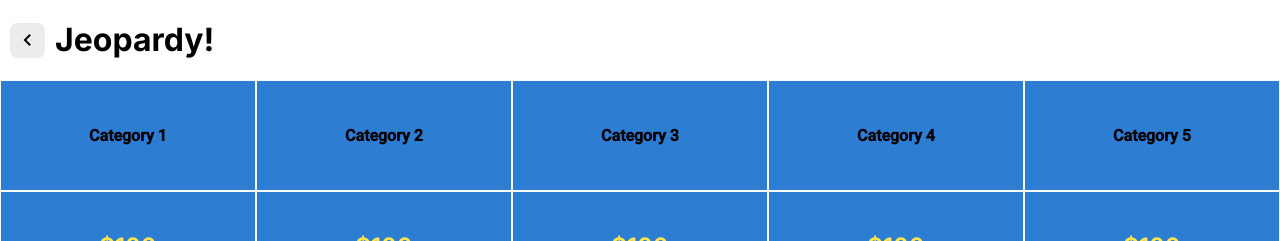
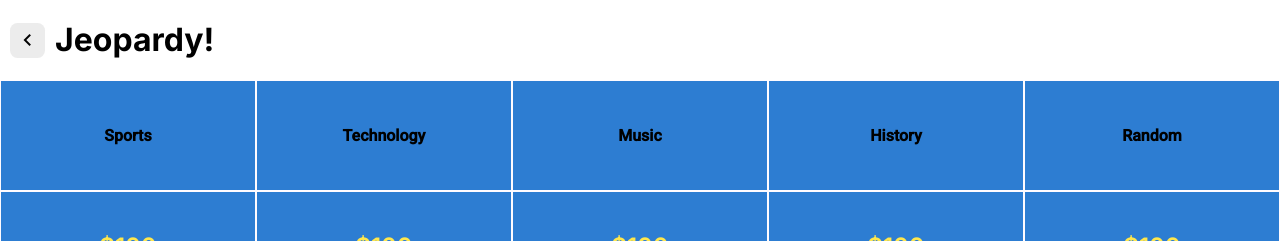
Before and after one commit to EricPezzulo/Learn-Angular, an Angular app: page /jeopardy in a window 1280 px wide. Both pictures are taken after a click on the button "New Game". Shown: the top 241 px of the page. Built offline with nearby package versions, Linux system fonts and the light colour scheme.

Commit message:
refactoring gameboard

```diff
--- a/src/app/gamedata.service.ts
+++ b/src/app/gamedata.service.ts
@@ -3,17 +3,229 @@
 @Injectable({
   providedIn: 'root',
 })
-export class GamedataService {
-  constructor() {}
+export class GameDataService {
+  protected gameData: GameBoardData[] = [
+    // categoryies -> ROW 0
+    { column: 'A', row: 0, categoryName: 'Sports' },
+    { column: 'B', row: 0, categoryName: 'Technology' },
+    { column: 'C', row: 0, categoryName: 'Music' },
+    { column: 'D', row: 0, categoryName: 'History' },
+    { column: 'E', row: 0, categoryName: 'Random' },
+    // $100 -> ROW 1
+    {
+      column: 'A',
+      row: 1,
+      pointValue: 100,
+      question: '',
+      answer: {},
+      answerOptions: [{ A: '' }, { B: '' }, { C: '' }, { D: '' }],
+    },
+    {
+      column: 'B',
+      row: 1,
+      pointValue: 100,
+      question: '',
+      answer: {},
+      answerOptions: [{ A: '' }, { B: '' }, { C: '' }, { D: '' }],
+    },
+    {
+      column: 'C',
+      row: 1,
+      pointValue: 100,
+      question: '',
+      answer: {},
+      answerOptions: [{ A: '' }, { B: '' }, { C: '' }, { D: '' }],
+    },
+    {
+      column: 'D',
+      row: 1,
+      pointValue: 100,
+      question: '',
+      answer: {},
+      answerOptions: [{ A: '' }, { B: '' }, { C: '' }, { D: '' }],
+    },
+    {
+      column: 'E',
+      row: 1,
+      pointValue: 100,
+      question: '',
+      answer: {},
+      answerOptions: [{ A: '' }, { B: '' }, { C: '' }, { D: '' }],
+    },
+    // $200 -> ROW 2
+    {
+      column: 'A',
+      row: 2,
+      pointValue: 200,
+      question: '7-4?',
+      answer: { A: '3' },
+      answerOptions: [{ A: '3' }, { B: '1' }, { C: '6' }, { D: '0' }],
+    },
+    {
+      column: 'B',
+      row: 2,
+      pointValue: 200,
+      question: '',
+      answer: {},
+      answerOptions: [{ A: '' }, { B: '' }, { C: '' }, { D: '' }],
+    },
+    {
+      column: 'C',
+      row: 2,
+      pointValue: 200,
+      question: '',
+      answer: {},
+      answerOptions: [{ A: '' }, { B: '' }, { C: '' }, { D: '' }],
+    },
+    {
+      column: 'D',
+      row: 2,
+      pointValue: 200,
+      question: '',
+      answer: {},
+      answerOptions: [{ A: '' }, { B: '' }, { C: '' }, { D: '' }],
+    },
+    {
+      column: 'E',
+      row: 2,
+      pointValue: 200,
+      question: '',
+      answer: {},
+      answerOptions: [{ A: '' }, { B: '' }, { C: '' }, { D: '' }],
+    },
+    // $300 -> ROW 3
+    {
+      column: 'A',
+      row: 3,
+      pointValue: 300,
+      question: '',
+      answer: {},
+      answerOptions: [{ A: '' }, { B: '' }, { C: '' }, { D: '' }],
+    },
+    {
+      column: 'B',
+      row: 3,
+      pointValue: 300,
+      question: '',
+      answer: {},
+      answerOptions: [{ A: '' }, { B: '' }, { C: '' }, { D: '' }],
+    },
+    {
+      column: 'C',
+      row: 3,
+      pointValue: 300,
+      question: '',
+      answer: {},
+      answerOptions: [{ A: '' }, { B: '' }, { C: '' }, { D: '' }],
+    },
+    {
+      column: 'D',
+      row: 3,
+      pointValue: 300,
+      question: '',
+      answer: {},
+      answerOptions: [{ A: '' }, { B: '' }, { C: '' }, { D: '' }],
+    },
+    {
+      column: 'E',
+      row: 3,
+      pointValue: 300,
+      question: '',
+      answer: {},
+      answerOptions: [{ A: '' }, { B: '' }, { C: '' }, { D: '' }],
+    },
+    // $400 -> ROW 4
+    {
+      column: 'A',
+      row: 4,
+      pointValue: 400,
+      question: '',
+      answer: {},
+      answerOptions: [{ A: '' }, { B: '' }, { C: '' }, { D: '' }],
+    },
+    {
+      column: 'B',
+      row: 4,
+      pointValue: 400,
+      question: '',
+      answer: {},
+      answerOptions: [{ A: '' }, { B: '' }, { C: '' }, { D: '' }],
+    },
+    {
+      column: 'C',
+      row: 4,
+      pointValue: 400,
+      question: '',
+      answer: {},
+      answerOptions: [{ A: '' }, { B: '' }, { C: '' }, { D: '' }],
+    },
+    {
+      column: 'D',
+      row: 4,
+      pointValue: 400,
+      question: '',
+      answer: {},
+      answerOptions: [{ A: '' }, { B: '' }, { C: '' }, { D: '' }],
+    },
+    {
+      column: 'E',
+      row: 4,
+      pointValue: 400,
+      question: '',
+      answer: {},
+      answerOptions: [{ A: '' }, { B: '' }, { C: '' }, { D: '' }],
+    },
+    // $400 -> ROW 5
+    {
+      column: 'A',
+      row: 5,
+      pointValue: 500,
+      question: '',
+      answer: {},
+      answerOptions: [{ A: '' }, { B: '' }, { C: '' }, { D: '' }],
+    },
+    {
+      column: 'B',
+      row: 5,
+      pointValue: 500,
+      question: '',
+      answer: {},
+      answerOptions: [{ A: '' }, { B: '' }, { C: '' }, { D: '' }],
+    },
+    {
+      column: 'C',
+      row: 5,
+      pointValue: 500,
+      question: '',
+      answer: {},
+      answerOptions: [{ A: '' }, { B: '' }, { C: '' }, { D: '' }],
+    },
+    {
+      column: 'D',
+      row: 5,
+      pointValue: 500,
+      question: '',
+      answer: {},
+      answerOptions: [{ A: '' }, { B: '' }, { C: '' }, { D: '' }],
+    },
+    {
+      column: 'E',
+      row: 5,
+      pointValue: 500,
+      question: '',
+      answer: { A: 'lorem ipsum' },
+      answerOptions: [{ A: '' }, { B: '' }, { C: '' }, { D: '' }],
+    },
+  ];
 
-  gameData: gameDataType = {
-    categories: [
-      { categoryName: 'TEST', categoryId: 1 },
-      { categoryName: '', categoryId: 2 },
-      { categoryName: '', categoryId: 3 },
-      { categoryName: '', categoryId: 4 },
-      { categoryName: '', categoryId: 5 },
-    ],
+  // protected gameData: GameData = {
+  //   categories: [
+  //     { categoryName: 'TEST', categoryId: 1 },
+  //     { categoryName: '', categoryId: 2 },
+  //     { categoryName: '', categoryId: 3 },
+  //     { categoryName: '', categoryId: 4 },
+  //     { categoryName: '', categoryId: 5 },
+  //   ],
   // '1stRow': [
   //   {
   //     A1: 'hi',
@@ -30,25 +242,46 @@
   //     },
   //   },
   // ],
-  };
+  // };
 
-  getCategory(): categories[] {
-    return this.gameData.categories;
+  getAllGameData(): GameBoardData[] {
+    return this.gameData;
   }
 
-  updateCategryName(categoryId: number) {
-    const category = this.gameData.categories.find(
-      (x: any) => (x.categoryId = categoryId)
-    );
-    return category;
-  }
+  // getCategory(): Categories[] {
+  //   return this.gameData.categories;
+  // }
+
+  addCategory(data: any) {
+    console.log(data);
+
   }
 
-export interface gameDataType {
-  categories: categories[];
+  // updateCategryName(categoryId: number) {
+  //   const category = this.gameData.categories.find(
+  //     (x: any) => (x.categoryId = categoryId)
+  //   );
+  //   return category;
+  // }
 }
 
-export interface categories {
+export interface GameData {
+  categories: Categories[];
+}
+
+export interface Categories {
   categoryName: string;
   categoryId: number;
 }
+
+export interface GameBoardData {
+  column: string;
+  row: number;
+  categoryName?: string;
+  question?: string;
+  answer?: AnswerType;
+  answerOptions?: AnswerOptions;
+  pointValue?: number;
+}
+export type AnswerType = { [key: string]: string };
+export type AnswerOptions = AnswerType[];
--- a/src/app/jeopardy-game-board/jeopardy-game-board.component.html
+++ b/src/app/jeopardy-game-board/jeopardy-game-board.component.html
@@ -10,49 +10,55 @@
     <!-- <thead></thead> -->
     <tbody>
       <tr>
-        <th (click)="editTableCell({ A: 0 })" class="category-title">
-          Category 1
-        </th>
-        <th class="category-title">Category 2</th>
-        <th class="category-title">Category 3</th>
-        <th class="category-title">Category 4</th>
-        <th class="category-title">Category 5</th>
+        @for(cell of gameData.slice(0,5); track $index){
+          <th (click)="editTableCell(cell.row, cell.column)" class='category-title'>
+            {{cell?.categoryName}}
+          </th>
+        }
       </tr>
       <tr>
-        <td (click)="editTableCell({ A: 1 })">$100</td>
-        <td (click)="editTableCell({ A: 2 })">$100</td>
-        <td (click)="editTableCell({ A: 3 })">$100</td>
-        <td (click)="editTableCell({ A: 4 })">$100</td>
-        <td (click)="editTableCell({ A: 5 })">$100</td>
+        @for(cell of gameData.slice(5,10); track $index){
+        <td (click)="editTableCell(cell.row, cell.column)">
+
+         <p>
+          ${{cell?.pointValue}}
+         </p>
+        </td>
+        }
       </tr>
 
       <tr>
-        <td>$200</td>
-        <td>$200</td>
-        <td>$200</td>
-        <td>$200</td>
-        <td>$200</td>
+        @for(cell of gameData.slice(10,15); track $index){
+        <td (click)="editTableCell(cell.row, cell.column)">
+
+        <p>${{cell?.pointValue}}</p>
+        </td>
+        }
+
+
       </tr>
       <tr>
-        <td>$300</td>
-        <td>$300</td>
-        <td>$300</td>
-        <td>$300</td>
-        <td>$300</td>
+        @for(cell of gameData.slice(15,20); track $index){
+        <td (click)="editTableCell(cell.row, cell.column)">
+
+        <p>${{cell?.pointValue}}</p>
+        </td>
+        }
       </tr>
       <tr>
-        <td>$400</td>
-        <td>$400</td>
-        <td>$400</td>
-        <td>$400</td>
-        <td>$400</td>
+       @for(cell of gameData.slice(20,25); track $index){
+        <td (click)="editTableCell(cell.row, cell.column)">
+         <p>${{cell?.pointValue}}</p>
+        </td>
+        }
       </tr>
       <tr>
-        <td>$500</td>
-        <td>$500</td>
-        <td>$500</td>
-        <td>$500</td>
-        <td>$500</td>
+       @for(cell of gameData.slice(25,30); track $index){
+        <td (click)="editTableCell(cell.row, cell.column)">
+         <p>${{cell?.pointValue}}</p>
+
+        </td>
+        }
       </tr>
     </tbody>
     <tfoot>
@@ -69,4 +75,7 @@
 <app-add-jeopardy-question
   [isEditCategoryNameView]="isEditCategoryNameView"
   [isEditQuestionView]="isEditQuestionView"
+  [promptInput]="promptInput"
+  (updateInputEvent)="receiveNewCategory($event)"
+  [currentTableCell]="currentTableCell"
 ></app-add-jeopardy-question>
--- a/src/app/jeopardy-game-board/jeopardy-game-board.component.ts
+++ b/src/app/jeopardy-game-board/jeopardy-game-board.component.ts
@@ -1,13 +1,9 @@
 import { CommonModule } from '@angular/common';
-import {
-  Component,
-  EventEmitter,
-  Input,
-  Output,
-  ViewChild,
-} from '@angular/core';
+import { Component, EventEmitter, Output, ViewChild } from '@angular/core';
 import { MatIconModule } from '@angular/material/icon';
 import { AddJeopardyQuestionComponent } from '../add-jeopardy-question/add-jeopardy-question.component';
+import { inject } from '@angular/core';
+import { GameBoardData, GameDataService } from '../gamedata.service';
 
 @Component({
   selector: 'app-jeopardy-game-board',
@@ -17,20 +13,30 @@
   styleUrl: './jeopardy-game-board.component.scss',
 })
 export class JeopardyGameBoardComponent {
+  GameDataService: GameDataService = inject(GameDataService);
   @Output() goBack: EventEmitter<void> = new EventEmitter<void>();
   @ViewChild(AddJeopardyQuestionComponent)
   inputPrompt!: AddJeopardyQuestionComponent;
   promptInput!: string;
   isEditCategoryNameView: boolean = false;
   isEditQuestionView: boolean = false;
-  gameData: gameDataType = {
-    categories: [
-      { categoryName: 'TEST', categoryId: 1 },
-      { categoryName: '', categoryId: 2 },
-      { categoryName: '', categoryId: 3 },
-      { categoryName: '', categoryId: 4 },
-      { categoryName: '', categoryId: 5 },
-    ],
+  categoryName!: string;
+  currentTableCell!: {};
+
+  gameData!: GameBoardData[];
+
+  constructor(){
+    this.gameData = this.GameDataService.getAllGameData();
+  }
+
+  // gameData: GameDataType = {
+  //   categories: [
+  //     { categoryName: 'TEST', categoryId: 0 },
+  //     { categoryName: '', categoryId: 1 },
+  //     { categoryName: '', categoryId: 2 },
+  //     { categoryName: '', categoryId: 3 },
+  //     { categoryName: '', categoryId: 4 },
+  //   ],
   // '1stRow': [
   //   {
   //     A1: 'hi',
@@ -47,7 +53,7 @@
   //     },
   //   },
   // ],
-  };
+  // };
 
   onEditCategoryNameView() {
     this.isEditCategoryNameView = true;
@@ -60,17 +66,41 @@
     this.isEditCategoryNameView = false;
   }
 
-  editTableCell(tableCell: any) {
+  receiveNewCategory($event: any) {
+    this.promptInput = $event;
+  }
+  editTableCell(row: number, column:string) {
+    console.log(this.gameData);
+    // THIS NEEDS TO GET FIXED, its logging "row" instead of the number
+    const tableCell = {row: column}
+    this.currentTableCell = tableCell;
     // if object value == 0 then open category view
-    if (Object.entries(tableCell)[0][1] === 0) {
-      this.onEditCategoryNameView()
+    if (row === 0) {
+      // chose which dialog to display
+      this.onEditCategoryNameView();
+      this.inputPrompt.openDialog();
+
+      // wait for submited promptInput data.
+      // maybe move this logic to other dialog file?
+      // find table cell to edit
+      // let categoryNumber = Object.values(tableCell)[0];
+      // let cellToEdit = this.gameData.categories.find(
+      //   (x) => x.categoryId === categoryNumber
+      // );
+
+      // if (cellToEdit) {
+      //   cellToEdit.categoryName = this.promptInput;
+      //   console.log({ input: this.promptInput, cellToEdit });
+      // } else {
+      //   console.log('cant find cell');
+      // }
+      // console.log(this.gameData)
     }
-    if(Object.entries(tableCell)[0][1]!==0){
-      this.onEditQuestionView()
+    if (row !== 0) {
+      this.onEditQuestionView();
     }
 
-
-    this.inputPrompt.openDialog();
+    // this.inputPrompt.openDialog();
 
     // if (this.promptInput) {
     //   this.gameData.categories[0].categoryName = this.promptInput;
@@ -83,11 +113,11 @@
   }
 }
 
-export interface gameDataType {
-  categories: categories[];
-}
+// export interface GameData {
+//   categories: Categories[];
+// }
 
-export interface categories {
-  categoryName: string;
-  categoryId: number;
-}
+// export interface Categories {
+//   categoryName: string;
+//   categoryId: number;
+// }
```
Also changed, not shown: src/app/add-jeopardy-question/add-jeopardy-question.component.html (+8 -36 lines), src/app/add-jeopardy-question/add-jeopardy-question.component.ts (+45 -4 lines). Lines whose indentation alone changed are shown as unchanged.
